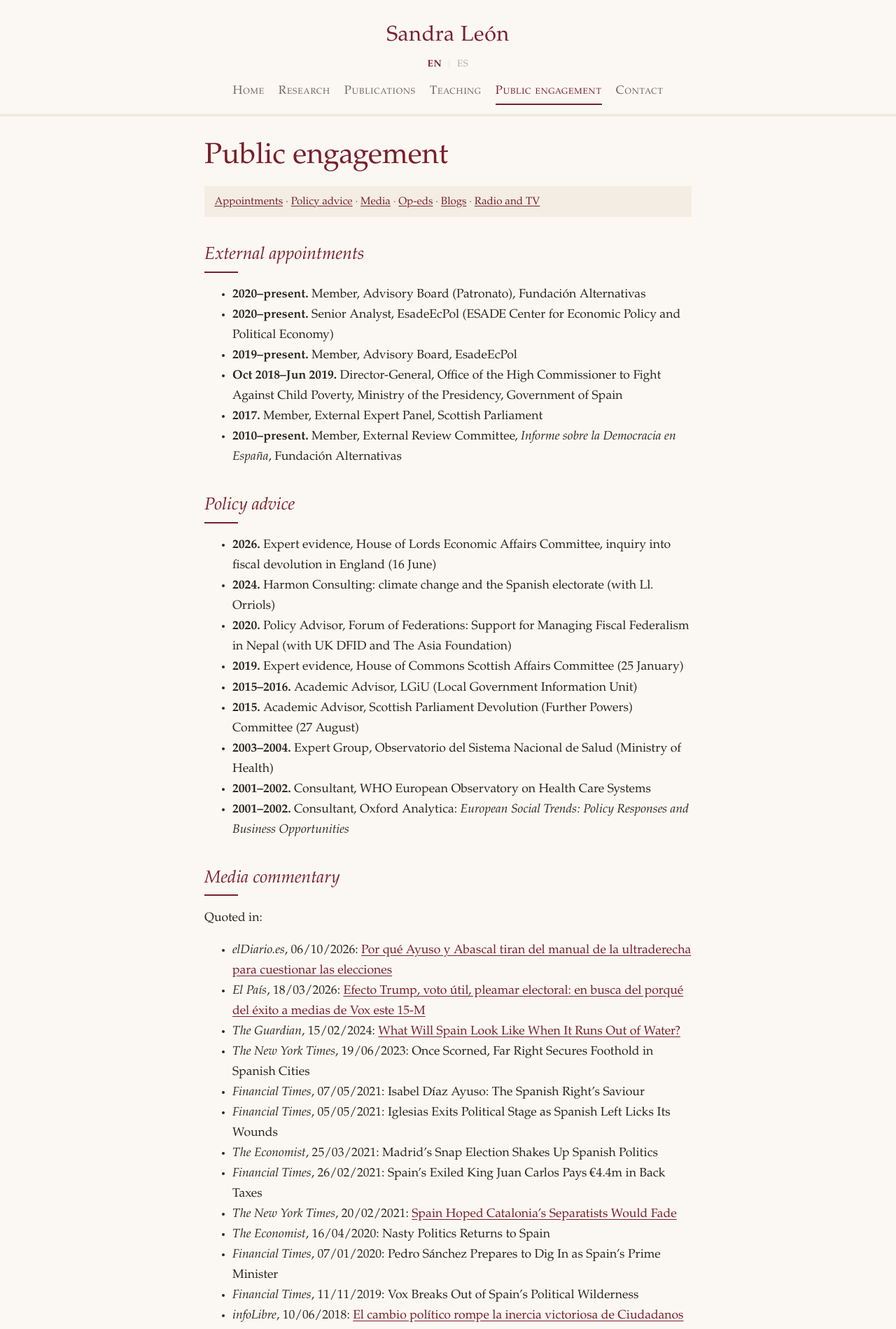
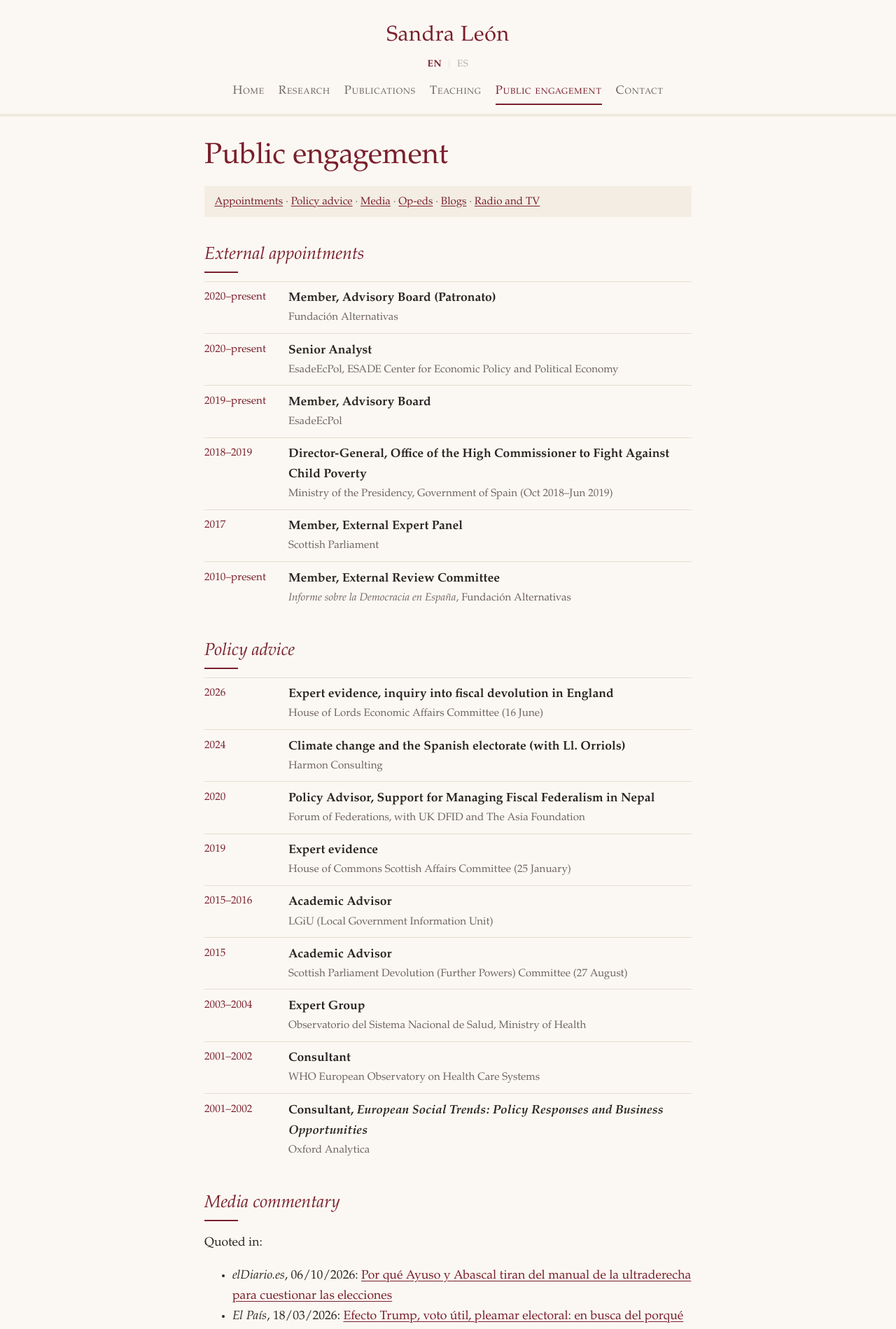
Before and after one commit to sandraleonalfonso/Sandra-Leon, a Jekyll site: the page built from engagement.md, in a window 1280 px wide. Shown: the top 1899 px of the page at 70% size. Built offline with Jekyll 4.4.1, drawn with Linux system fonts in a browser that asks for light colours.

Commit message:
Engagement: timeline layout for appointments and policy advice
Co-Authored-By: Claude Opus 5.5 (1M context) <noreply@anthropic.com>
Claude-Session: https://claude.ai/code/session_01Csi1G9zYbePJE1osHYZ3KG

```diff
--- a/assets/css/site.css
+++ b/assets/css/site.css
@@ -99,3 +99,14 @@ span.pub-title { color: var(--text); }
 /* Footer */
 .site-footer { border-top: 3px double var(--line); margin-top: 3rem; padding: 1.25rem 0 2rem; color: var(--muted); font-size: 0.9rem; text-align: center; }
 .site-footer p { margin: 0.25rem 0; }
+
+/* Timeline (appointments, policy advice) */
+.timeline { display: grid; grid-template-columns: 7.5rem 1fr; gap: 0; margin: 0.5rem 0 1.5rem; }
+.timeline dt, .timeline dd { margin: 0; padding: 0.6rem 0; border-top: 1px solid var(--line); }
+.timeline dt { color: var(--accent); font-variant-numeric: tabular-nums; font-size: 0.95rem; padding-right: 1rem; }
+.timeline .tl-role { display: block; font-weight: 600; }
+.timeline .tl-org { display: block; color: var(--muted); font-size: 0.95rem; }
+@media (max-width: 30rem) {
+  .timeline { grid-template-columns: 1fr; }
+  .timeline dd { border-top: 0; padding-top: 0; }
+}
--- a/engagement.md
+++ b/engagement.md
@@ -10,24 +10,43 @@ description: "Sandra León's public engagement: advisory roles, policy advice, m
 
 ## External appointments
 
-- **2020–present.** Member, Advisory Board (Patronato), Fundación Alternativas
-- **2020–present.** Senior Analyst, EsadeEcPol (ESADE Center for Economic Policy and Political Economy)
-- **2019–present.** Member, Advisory Board, EsadeEcPol
-- **Oct 2018–Jun 2019.** Director-General, Office of the High Commissioner to Fight Against Child Poverty, Ministry of the Presidency, Government of Spain
-- **2017.** Member, External Expert Panel, Scottish Parliament
-- **2010–present.** Member, External Review Committee, *Informe sobre la Democracia en España*, Fundación Alternativas
+<dl class="timeline">
+  <dt>2020–present</dt>
+  <dd><span class="tl-role">Member, Advisory Board (Patronato)</span><span class="tl-org">Fundación Alternativas</span></dd>
+  <dt>2020–present</dt>
+  <dd><span class="tl-role">Senior Analyst</span><span class="tl-org">EsadeEcPol, ESADE Center for Economic Policy and Political Economy</span></dd>
+  <dt>2019–present</dt>
+  <dd><span class="tl-role">Member, Advisory Board</span><span class="tl-org">EsadeEcPol</span></dd>
+  <dt>2018–2019</dt>
+  <dd><span class="tl-role">Director-General, Office of the High Commissioner to Fight Against Child Poverty</span><span class="tl-org">Ministry of the Presidency, Government of Spain (Oct 2018–Jun 2019)</span></dd>
+  <dt>2017</dt>
+  <dd><span class="tl-role">Member, External Expert Panel</span><span class="tl-org">Scottish Parliament</span></dd>
+  <dt>2010–present</dt>
+  <dd><span class="tl-role">Member, External Review Committee</span><span class="tl-org"><em>Informe sobre la Democracia en España</em>, Fundación Alternativas</span></dd>
+</dl>
 
 ## Policy advice
 
-- **2026.** Expert evidence, House of Lords Economic Affairs Committee, inquiry into fiscal devolution in England (16 June)
-- **2024.** Harmon Consulting: climate change and the Spanish electorate (with Ll. Orriols)
-- **2020.** Policy Advisor, Forum of Federations: Support for Managing Fiscal Federalism in Nepal (with UK DFID and The Asia Foundation)
-- **2019.** Expert evidence, House of Commons Scottish Affairs Committee (25 January)
-- **2015–2016.** Academic Advisor, LGiU (Local Government Information Unit)
-- **2015.** Academic Advisor, Scottish Parliament Devolution (Further Powers) Committee (27 August)
-- **2003–2004.** Expert Group, Observatorio del Sistema Nacional de Salud (Ministry of Health)
-- **2001–2002.** Consultant, WHO European Observatory on Health Care Systems
-- **2001–2002.** Consultant, Oxford Analytica: *European Social Trends: Policy Responses and Business Opportunities*
+<dl class="timeline">
+  <dt>2026</dt>
+  <dd><span class="tl-role">Expert evidence, inquiry into fiscal devolution in England</span><span class="tl-org">House of Lords Economic Affairs Committee (16 June)</span></dd>
+  <dt>2024</dt>
+  <dd><span class="tl-role">Climate change and the Spanish electorate (with Ll. Orriols)</span><span class="tl-org">Harmon Consulting</span></dd>
+  <dt>2020</dt>
+  <dd><span class="tl-role">Policy Advisor, Support for Managing Fiscal Federalism in Nepal</span><span class="tl-org">Forum of Federations, with UK DFID and The Asia Foundation</span></dd>
+  <dt>2019</dt>
+  <dd><span class="tl-role">Expert evidence</span><span class="tl-org">House of Commons Scottish Affairs Committee (25 January)</span></dd>
+  <dt>2015–2016</dt>
+  <dd><span class="tl-role">Academic Advisor</span><span class="tl-org">LGiU (Local Government Information Unit)</span></dd>
+  <dt>2015</dt>
+  <dd><span class="tl-role">Academic Advisor</span><span class="tl-org">Scottish Parliament Devolution (Further Powers) Committee (27 August)</span></dd>
+  <dt>2003–2004</dt>
+  <dd><span class="tl-role">Expert Group</span><span class="tl-org">Observatorio del Sistema Nacional de Salud, Ministry of Health</span></dd>
+  <dt>2001–2002</dt>
+  <dd><span class="tl-role">Consultant</span><span class="tl-org">WHO European Observatory on Health Care Systems</span></dd>
+  <dt>2001–2002</dt>
+  <dd><span class="tl-role">Consultant, <em>European Social Trends: Policy Responses and Business Opportunities</em></span><span class="tl-org">Oxford Analytica</span></dd>
+</dl>
 
 ## Media commentary
 
```
